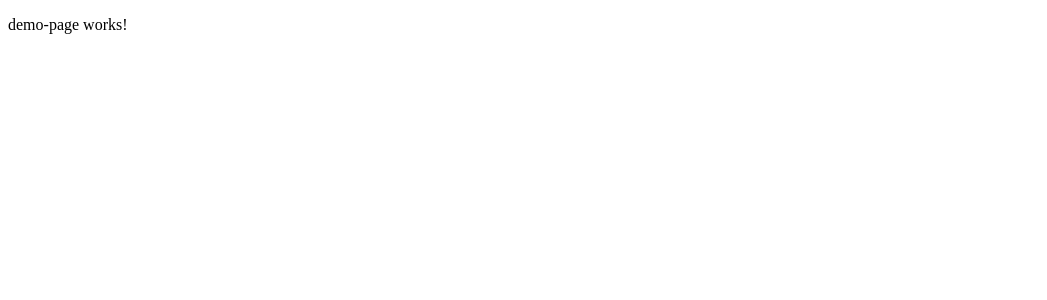
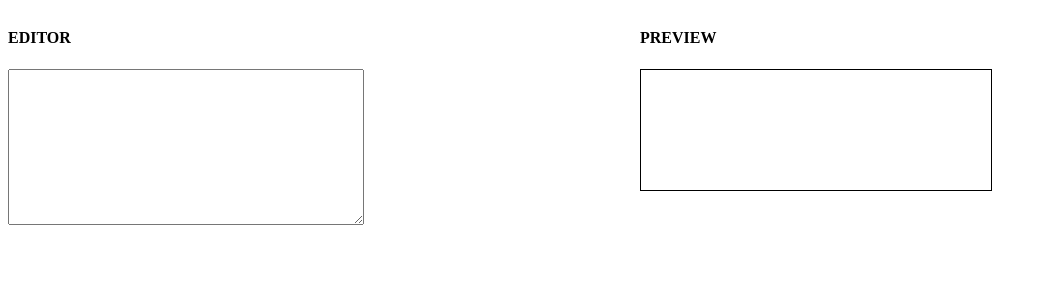
Before and after one commit to sizer/ng-dynamic-rendering, an Angular app: page / in a window 1280 px wide. Shown: the top 300 px of the page, without its empty margins (0-1047 px from the left). Built offline with nearby package versions, Linux system fonts and the light colour scheme.

Commit message:
place input and viewer

```diff
--- a/projects/app/src/app/pages/demo-page/demo-page.component.html
+++ b/projects/app/src/app/pages/demo-page/demo-page.component.html
@@ -1 +1,10 @@
-<p>demo-page works!</p>
+<div class="editor">
+  <h4>EDITOR</h4>
+
+  <textarea name="" id="" cols="30" rows="10"></textarea>
+</div>
+<div class="preview">
+  <h4>PREVIEW</h4>
+
+  <div class="view"></div>
+</div>
--- a/projects/app/src/app/pages/demo-page/demo-page.component.scss
+++ b/projects/app/src/app/pages/demo-page/demo-page.component.scss
@@ -0,0 +1,22 @@
+:host {
+  display: flex;
+}
+
+.editor {
+  width: 50%;
+
+  textarea {
+    width: 350px;
+    min-height: 120px;
+  }
+}
+
+.preview {
+  width: 50%;
+
+  .view {
+    width: 350px;
+    min-height: 120px;
+    border: 1px solid #000;
+  }
+}
```
